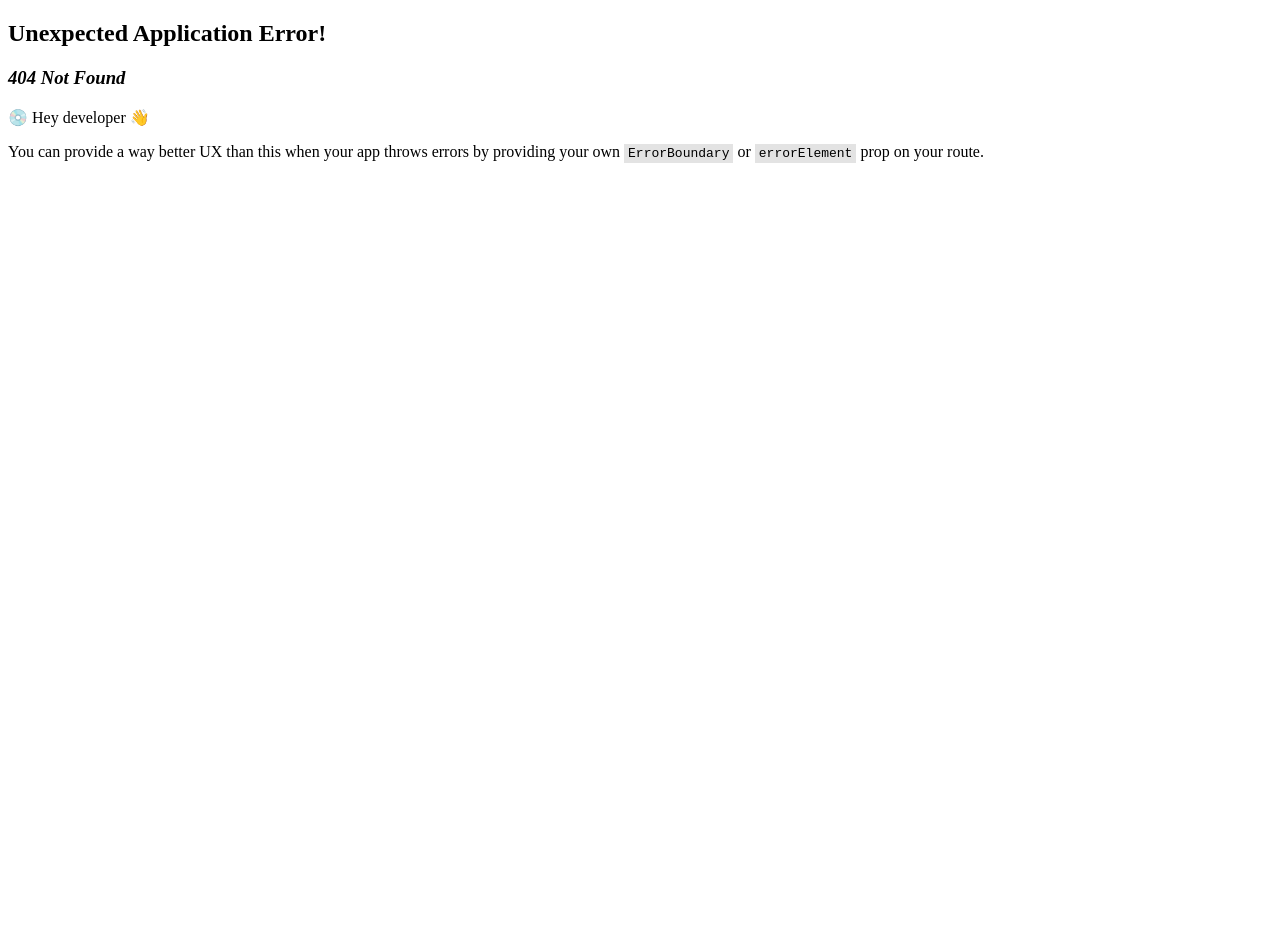
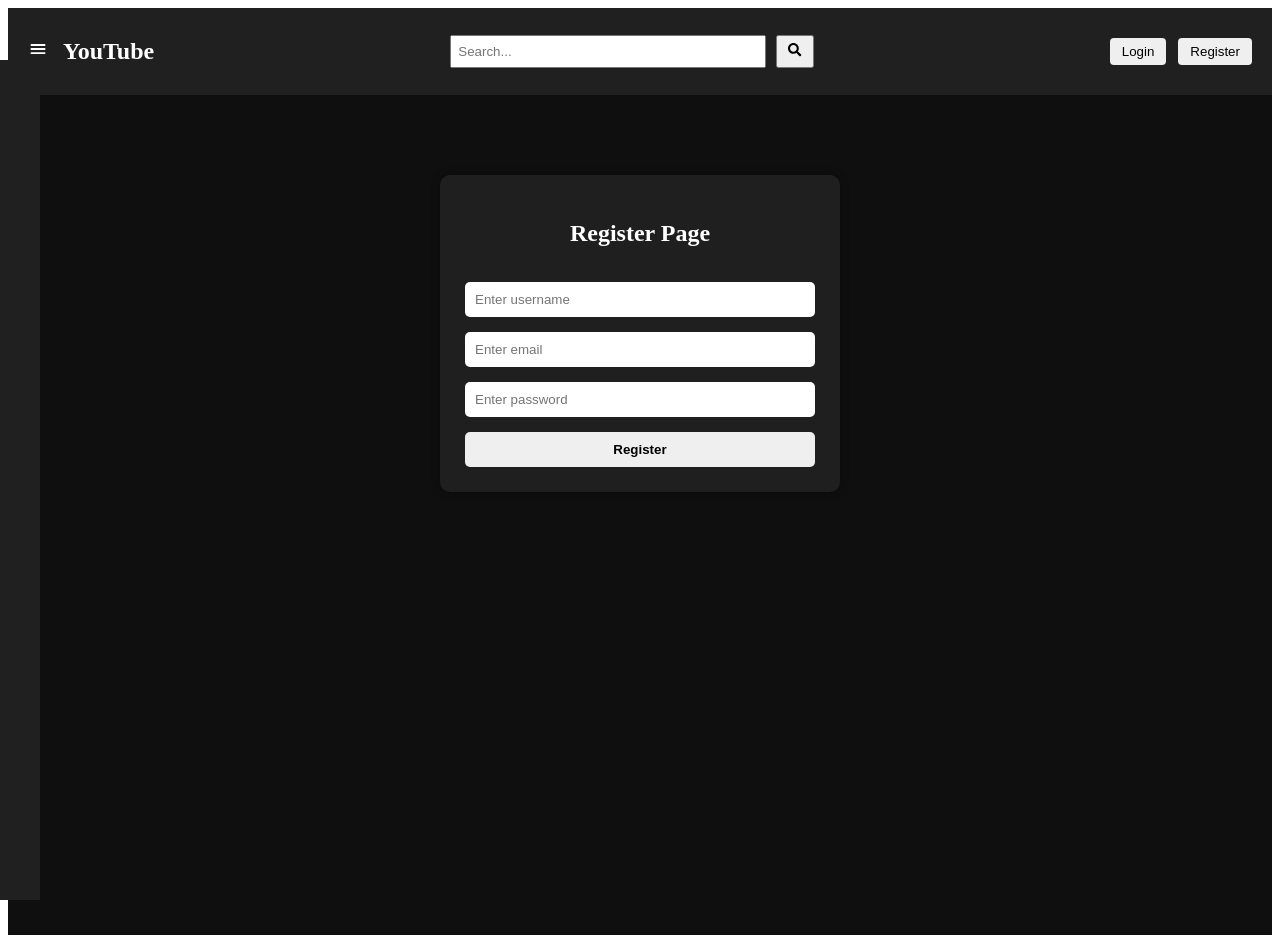
Before and after one commit to Namitakumari1/youtube-clone-project, a React (Vite) app in the folder Youtube-Frontend/: page /signup in a window 1280 px wide. Before the commit this address had no page. Before the commit the page ends 800 px from the top, so only its background shows below. Built offline with nearby package versions, Linux system fonts and the light colour scheme.

Commit message:
added registered file

```diff
--- a/Youtube-Frontend/src/App.jsx
+++ b/Youtube-Frontend/src/App.jsx
@@ -6,6 +6,7 @@ import VideoPage from "./Pages/VideoPage";
 import Sidebar from "./Components/Sidebar";
 import Login from "./Pages/Login";
 import ChannelPage from "./Pages/ChannelPage";
+import Signup from "./Pages/Signup";
 
 function Layout() {
   const [search, setSearch] = useState("");
@@ -44,6 +45,10 @@ const router = createBrowserRouter([
         element: <Login />
       },
       {
+      path: "signup",
+      element: <Signup />
+      },
+      {
         path: "channel",
         element: <ChannelPage />
       }
--- a/Youtube-Frontend/src/Components/Navbar.css
+++ b/Youtube-Frontend/src/Components/Navbar.css
@@ -40,7 +40,21 @@
 }
 
 /* RIGHT */
+.navbar-right {
+  display: flex;
+  align-items: center;
+  gap: 12px;
+}
+
+.navbar-right span {
+  font-size: 18px;
+  font-weight: 500;
+  color: white;
+}
+
 .navbar-right button {
   padding: 6px 12px;
   cursor: pointer;
+  border: none;
+  border-radius: 4px;
 }
--- a/Youtube-Frontend/src/Components/Navbar.jsx
+++ b/Youtube-Frontend/src/Components/Navbar.jsx
@@ -6,35 +6,77 @@ import "./Navbar.css";
 function Navbar({ setSearch, setIsOpen }) {
   const navigate = useNavigate();
 
+  // Get logged-in username from localStorage
+  const username = localStorage.getItem("username");
+
+  // Logout function
+  const handleLogout = () => {
+    localStorage.removeItem("token");
+    localStorage.removeItem("username");
+    navigate("/login");
+  };
+
   return (
     <div className="navbar">
 
-      {/* LEFT */}
+      {/* LEFT SECTION → menu icon + logo */}
       <div className="navbar-left">
-        <span className="menu" onClick={() => setIsOpen(prev => !prev)}>
-           <IoMenu />
+        <span
+          className="menu"
+          onClick={() => setIsOpen((prev) => !prev)}
+        >
+          <IoMenu />
         </span>
 
-        <h2 className="logo" onClick={() => navigate("/")}>
+        <h2
+          className="logo"
+          onClick={() => navigate("/")}
+        >
           YouTube
         </h2>
       </div>
 
-      {/* MIDDLE */}
+      {/* MIDDLE SECTION → search bar */}
       <div className="navbar-middle">
-        <input type="text" placeholder="Search..." onChange={(e) => setSearch(e.target.value)}/>
+        <input
+          type="text"
+          placeholder="Search..."
+          onChange={(e) => setSearch(e.target.value)}
+        />
+
         <button>
           <FaSearch />
         </button>
       </div>
 
-      {/* RIGHT */}
+      {/* RIGHT SECTION → auth buttons */}
       <div className="navbar-right">
-        <button onClick={() => navigate("/login")}>
-          {localStorage.getItem("username") || "Sign In"}
-        </button>
+        {username ? (
+          <>
+            {/* Show username after login */}
+            <span>{username}</span>
+
+            {/* Logout button visible only when user is logged in */}
+            <button onClick={handleLogout}>
+              Logout
+            </button>
+          </>
+        ) : (
+          <>
+            {/* Login button */}
+            <button onClick={() => navigate("/login")}>
+              Login
+            </button>
+
+            {/* Register button */}
+            <button onClick={() => navigate("/signup")}>
+              Register
+            </button>
+          </>
+        )}
       </div>
     </div>
   );
 }
+
 export default Navbar;
--- a/Youtube-Frontend/src/Pages/ChannelPage.jsx
+++ b/Youtube-Frontend/src/Pages/ChannelPage.jsx
@@ -1,20 +1,49 @@
+import { useEffect, useState } from "react";
 import "./ChannelPage.css";
 
 function ChannelPage() {
+  // Get username from localStorage
   const username = localStorage.getItem("username");
+
+  // State for uploaded videos
+  const [videos, setVideos] = useState([]);
+
+  // Dummy data for now (replace with API later)
+  useEffect(() => {
+    const storedVideos = JSON.parse(
+      localStorage.getItem("uploadedVideos")
+    ) || [];
+
+    setVideos(storedVideos);
+  }, []);
 
   return (
     <div className="channel-page">
-      <h2>{username}'s Channel</h2>
 
+      {/* Channel heading */}
+      <h2>{username ? `${username}'s Channel` : "My Channel"}</h2>
+
+      {/* Channel info section */}
       <div className="channel-info">
         <p>Welcome to your YouTube channel page</p>
         <p>Manage your uploaded videos here</p>
+        <p>Total Videos: {videos.length}</p>
       </div>
 
+      {/* Uploaded videos section */}
       <div className="channel-videos">
         <h3>Your Videos</h3>
-        <p>No videos uploaded yet</p>
+
+        {videos.length > 0 ? (
+          videos.map((video, index) => (
+            <div key={index} className="video-card">
+              <h4>{video.title}</h4>
+              <p>{video.description}</p>
+            </div>
+          ))
+        ) : (
+          <p>No videos uploaded yet</p>
+        )}
       </div>
     </div>
   );
--- a/Youtube-Frontend/src/Pages/Home.jsx
+++ b/Youtube-Frontend/src/Pages/Home.jsx
@@ -6,12 +6,16 @@ import { useOutletContext } from "react-router-dom";
 import "./Home.css";
 
 function Home() {
+  // Store all videos fetched from backend
   const [videos, setVideos] = useState([]);
+
+  // Store selected category from filter buttons
   const [selectedCategory, setSelectedCategory] = useState("All");
 
+  // Get search text from Navbar using Outlet context
   const { search } = useOutletContext();
 
-  // Fetch all videos from backend
+  // Fetch all videos from backend on component load
   useEffect(() => {
     const fetchVideos = async () => {
       try {
@@ -25,26 +29,44 @@ function Home() {
     fetchVideos();
   }, []);
 
-  // Filter videos by category and search
+  // Filter videos based on selected category and search input
   const filteredVideos = videos.filter((video) => {
-    const categoryMatch = selectedCategory === "All" || video.category === selectedCategory;
-    const searchMatch = !search || video.title.toLowerCase().includes(search.toLowerCase());
+    const categoryMatch =
+      selectedCategory === "All" ||
+      video.category === selectedCategory;
+
+    const searchMatch =
+      !search ||
+      video.title
+        .toLowerCase()
+        .includes(search.toLowerCase());
+
     return categoryMatch && searchMatch;
   });
 
   return (
     <div className="home">
-      {/* Filter Buttons */}
-      <FilterButtons setCategory={setSelectedCategory} />
 
-      {/* Videos Grid */}
+      {/* Category filter buttons */}
+      <FilterButtons
+        setCategory={setSelectedCategory}
+      />
+
+      {/* Video cards grid */}
       <div className="video-grid">
-        {filteredVideos.length > 0 ? (filteredVideos.map((video) =>
-          (<VideoCard key={video._id} video={video} /> ))) :
-          (<p>No videos found</p>
+        {filteredVideos.length > 0 ? (
+          filteredVideos.map((video) => (
+            <VideoCard
+              key={video._id}
+              video={video}
+            />
+          ))
+        ) : (
+          <p>No videos found</p>
         )}
       </div>
     </div>
   );
 }
+
 export default Home;
--- /dev/null
+++ b/Youtube-Frontend/src/Pages/Signup.css
@@ -0,0 +1,30 @@
+.signup-page {
+  width: 350px;
+  margin: 60px auto;
+  padding: 25px;
+  display: flex;
+  flex-direction: column;
+  gap: 15px;
+  background-color: #1f1f1f;
+  border-radius: 10px;
+  color: white;
+  box-shadow: 0 0 10px rgba(0, 0, 0, 0.3);
+}
+
+.signup-page h2 {
+  text-align: center;
+}
+
+.signup-page input {
+  padding: 10px;
+  border: none;
+  border-radius: 5px;
+}
+
+.signup-page button {
+  padding: 10px;
+  cursor: pointer;
+  border: none;
+  border-radius: 5px;
+  font-weight: bold;
+}
--- /dev/null
+++ b/Youtube-Frontend/src/Pages/Signup.jsx
@@ -0,0 +1,71 @@
+import { useState } from "react";
+import { useNavigate } from "react-router-dom";
+import { signupUser } from "../API/user.api";
+import "./Signup.css";
+
+function Signup() {
+  const navigate = useNavigate();
+
+  const [formData, setFormData] = useState({
+    username: "",
+    email: "",
+    password: ""
+  });
+
+  const handleChange = (e) => {
+    setFormData({...formData, [e.target.name]: e.target.value});
+  };
+
+const handleSignup = async () => {
+  // Check empty fields
+  if (
+    !formData.username.trim() ||
+    !formData.email.trim() ||
+    !formData.password.trim()
+  ) {
+    alert("All fields are required");
+    return;
+  }
+
+  // Email validation using regex
+  const emailPattern = /^[^\s@]+@[^\s@]+\.[^\s@]+$/;
+
+  if (!emailPattern.test(formData.email)) {
+    alert("Please enter a valid email address");
+    return;
+  }
+
+  try {
+    await signupUser(formData);
+    alert("Signup successful");
+    navigate("/login");
+  } catch (error) {
+    alert("Signup failed");
+    console.log(error);
+  }
+};
+
+  return (
+    <div className="signup-page">
+      <h2>Register Page</h2>
+
+      <input type="text" name="username" placeholder="Enter username" value={formData.username}
+        onChange={handleChange}
+      />
+
+      <input type="email" name="email" placeholder="Enter email" value={formData.email}
+        onChange={handleChange}
+      />
+
+      <input type="password" name="password" placeholder="Enter password" value={formData.password}
+        onChange={handleChange}
+      />
+
+      <button onClick={handleSignup}>
+        Register
+      </button>
+    </div>
+  );
+}
+
+export default Signup;
--- a/Youtube-Frontend/src/Pages/VideoPage.jsx
+++ b/Youtube-Frontend/src/Pages/VideoPage.jsx
@@ -1,56 +1,66 @@
 import { useParams } from "react-router-dom";
 import { useEffect, useState } from "react";
-import { getComments, addComment, deleteComment, updateComment } from "../API/comment.api.js";
+import { getComments, addComment, deleteComment, updateComment} from "../API/comment.api.js";
 import { getVideoById } from "../API/video.api.js";
 import "./VideoPage.css";
 import { FaThumbsUp, FaThumbsDown } from "react-icons/fa";
 
 function VideoPage() {
+  // Get video id from route params
   const { id } = useParams();
 
+  // State variables
   const [video, setVideo] = useState(null);
   const [comment, setComment] = useState("");
   const [comments, setComments] = useState([]);
   const [likes, setLikes] = useState(0);
   const [dislikes, setDislikes] = useState(0);
 
-  // Fetch Video
+  // Fetch selected video details
   useEffect(() => {
     const fetchVideo = async () => {
       try {
         const data = await getVideoById(id);
+
         setVideo(data.video);
-
         setLikes(data.video.likes || 0);
         setDislikes(data.video.dislikes || 0);
       } catch (err) {
-        console.log(err);
+        console.log("Video fetch error:", err);
       }
     };
+
     fetchVideo();
   }, [id]);
 
-  // Fetch Comments
+  // Fetch comments for the selected video
   const fetchComments = async () => {
     try {
       const data = await getComments(id);
       setComments(data.comments || []);
     } catch (err) {
-      console.log(err);
+      console.log("Comments fetch error:", err);
     }
   };
 
+  // Fetch comments whenever video id changes
   useEffect(() => {
     fetchComments();
   }, [id]);
 
-  // Add Comment
+  // Add new comment
   const handleAddComment = async () => {
     if (comment.trim() === "") return;
 
-      try {
     const token = localStorage.getItem("token");
 
+    // Check if user is logged in
+    if (!token) {
+      alert("Please login to add comment");
+      return;
+    }
+
+    try {
       const response = await addComment(
         {
           text: comment,
@@ -59,88 +69,106 @@ function VideoPage() {
         token
       );
 
-        console.log("Comment response:", response);
-
+      // Add new comment to existing comments list
       setComments((prev) => [...prev, response.comment]);
 
+      // Clear input field
       setComment("");
     } catch (err) {
-        console.log("Comment error:", err);
+      console.log("Comment add error:", err);
       alert("Unable to add comment");
     }
   };
 
+  // Delete existing comment
   const handleDeleteComment = async (commentId) => {
-      try {
     const token = localStorage.getItem("token");
 
+    if (!token) {
+      alert("Please login first");
+      return;
+    }
+
+    try {
       await deleteComment(commentId, token);
 
+      // Remove deleted comment from UI
       setComments((prev) =>
         prev.filter((c) => c._id !== commentId)
       );
     } catch (err) {
-        console.log(err);
+      console.log("Delete comment error:", err);
       alert("Unable to delete comment");
     }
   };
 
+  // Edit existing comment
   const handleEditComment = async (commentId, oldText) => {
+    const token = localStorage.getItem("token");
+
+    if (!token) {
+      alert("Please login first");
+      return;
+    }
+
     const updatedText = prompt("Edit comment", oldText);
 
     if (!updatedText) return;
 
     try {
-        const token = localStorage.getItem("token");
-
       const res = await updateComment(
         commentId,
         { text: updatedText },
         token
       );
 
+      // Update comment in UI
       setComments((prev) =>
         prev.map((c) =>
           c._id === commentId ? res.comment : c
         )
       );
     } catch (err) {
-        console.log(err);
+      console.log("Edit comment error:", err);
       alert("Unable to edit comment");
     }
   };
 
+  // Like video
   const handleLike = () => {
     setLikes((prev) => prev + 1);
   };
 
+  // Dislike video
   const handleDislike = () => {
     setDislikes((prev) => prev + 1);
   };
 
-    // Loading
-    if (!video) return <p>Loading...</p>;
+  // Loading state
+  if (!video) {
+    return <p>Loading video...</p>;
+  }
 
   return (
     <div className="video-page">
 
-        {/* Video Player */}
+      {/* Video player */}
       <video controls className="video-player">
         <source src={video.videoUrl} type="video/mp4" />
       </video>
 
-        {/* Title */}
+      {/* Video title */}
       <h2>{video.title}</h2>
 
-        {/* Channel */}
+      {/* Channel name */}
       <p className="channel">
         {video.channel?.channelName}
       </p>
 
-        {/* Description */}
+      {/* Video description */}
       <p>{video.description}</p>
 
-        {/* Actions */}
+      {/* Like / dislike buttons */}
       <div className="actions">
         <button onClick={handleLike}>
           <FaThumbsUp /> {likes}
@@ -151,28 +179,41 @@ function VideoPage() {
         </button>
       </div>
 
-        {/* Comments */}
+      {/* Comments section */}
       <div className="comments">
-
         <h3>Comments</h3>
 
-          {/* Add Comment */}
-          <input type="text" placeholder="Add a comment..." value={comment}
+        {/* Add comment input */}
+        <input
+          type="text"
+          placeholder="Add a comment..."
+          value={comment}
           onChange={(e) => setComment(e.target.value)}
         />
-          <button onClick={handleAddComment}>Add</button>
 
-          {/* Comment List */}
+        <button onClick={handleAddComment}>
+          Add
+        </button>
+
+        {/* Display all comments */}
         {comments.length > 0 ? (
           comments.map((c) => (
-              <div key={c._id}>
+            <div key={c._id} className="comment-card">
               <p>{c.text}</p>
 
-                <button onClick={() => handleEditComment(c._id, c.text)}>
+              <button
+                onClick={() =>
+                  handleEditComment(c._id, c.text)
+                }
+              >
                 Edit
               </button>
 
-                <button onClick={() => handleDeleteComment(c._id)}>
+              <button
+                onClick={() =>
+                  handleDeleteComment(c._id)
+                }
+              >
                 Delete
               </button>
             </div>
```
Lines whose indentation alone changed are shown as unchanged.
